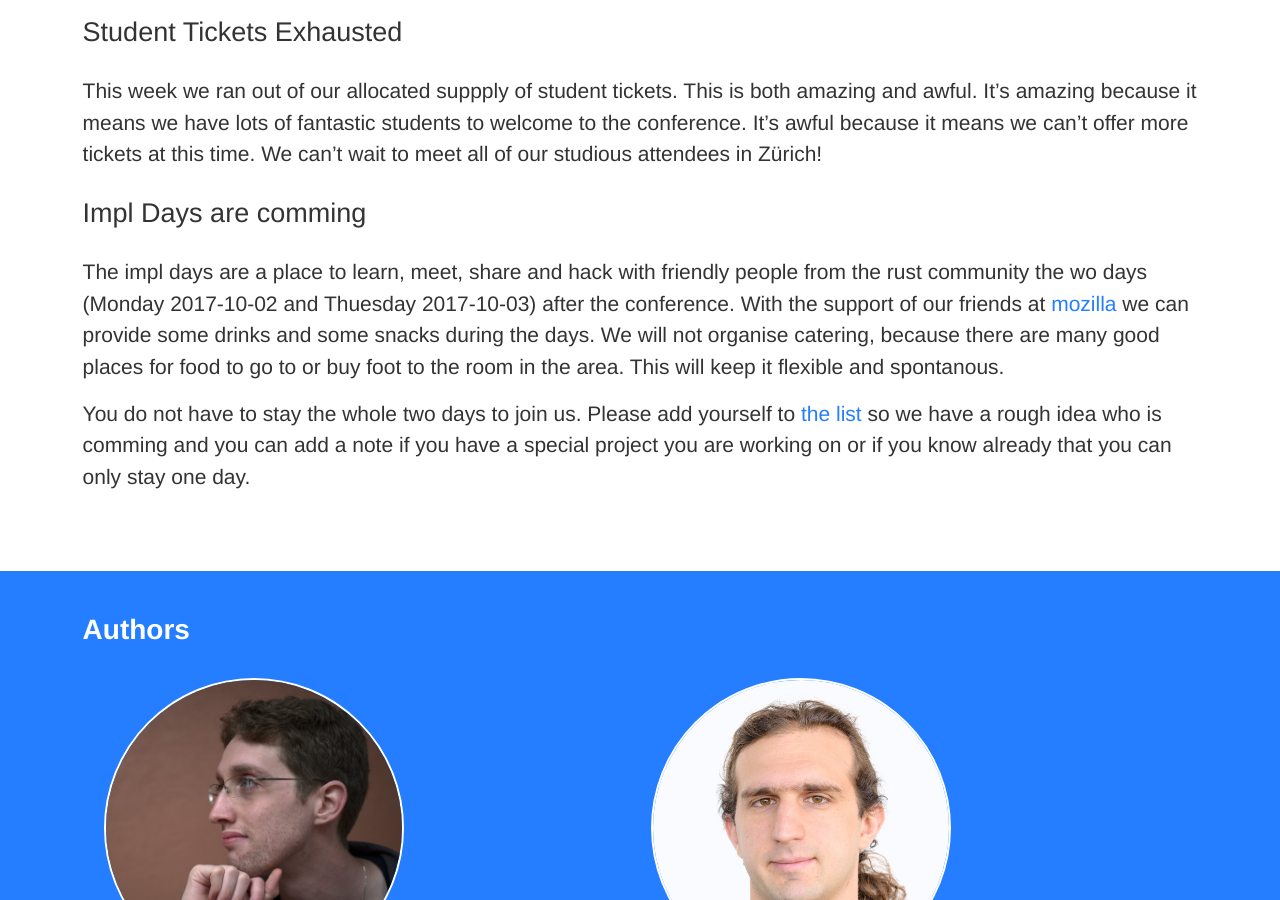
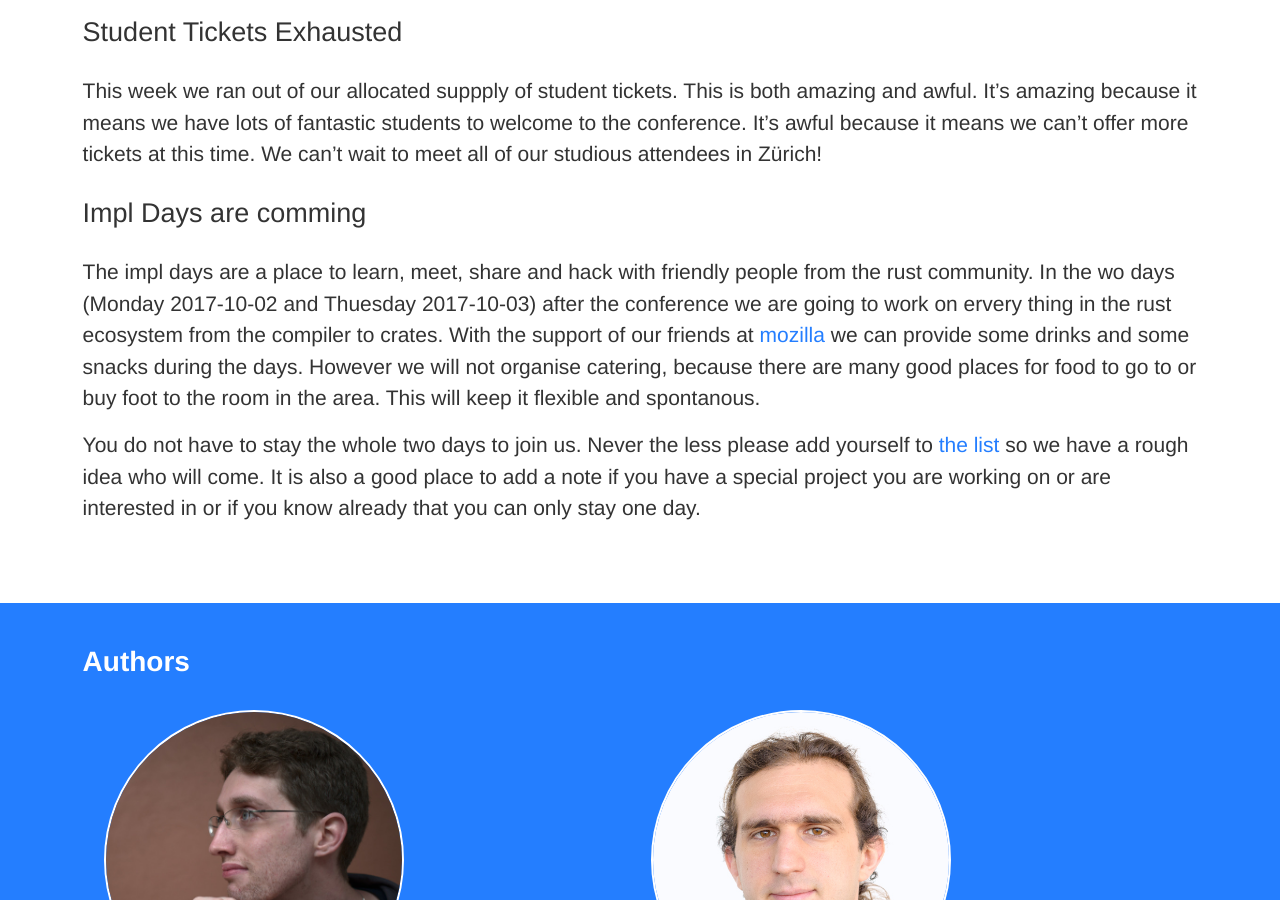
Before and after one commit to RustFestEU/blog.rustfest.eu, a Jekyll site: the page built from _posts/2017-09-17-this-week-in-rustfest-11-the-countdown.md, in a window 1280 px wide and 900 px high, scrolled down 1328 px. Built offline with Jekyll 4.4.1, drawn with Linux system fonts in a browser that asks for light colours.

Commit message:
Phraseing

```diff
--- a/_posts/2017-09-17-this-week-in-rustfest-11-the-countdown.md
+++ b/_posts/2017-09-17-this-week-in-rustfest-11-the-countdown.md
@@ -29,8 +29,12 @@ This week we ran out of our allocated suppply of student tickets. This is both a
 
 ## Impl Days are comming
 
-The impl days are a place to learn, meet, share and hack with friendly people from the rust community the wo days (Monday 2017-10-02 and Thuesday 2017-10-03) after the conference.
-With the support of our friends at [mozilla](https://mozilla.org) we can provide some drinks and some snacks during the days. We will not organise catering, because there are many good places for food to go to or buy foot to the room in the area.
+The impl days are a place to learn, meet, share and hack with friendly people from the rust community.
+In the wo days (Monday 2017-10-02 and Thuesday 2017-10-03) after the conference we are going to work on ervery thing in the rust ecosystem from the compiler to crates.
+With the support of our friends at [mozilla](https://mozilla.org) we can provide some drinks and some snacks during the days.
+However we will not organise catering, because there are many good places for food to go to or buy foot to the room in the area.
 This will keep it flexible and spontanous.
 
-You do not have to stay the whole two days to join us. Please add yourself to [the list](https://github.com/RustFestEU/blog.rustfest.eu/issues/29) so we have a rough idea who is comming and you can add a note if you have a special project you are working on or if you know already that you can only stay one day.
+You do not have to stay the whole two days to join us.
+Never the less please add yourself to [the list](https://github.com/RustFestEU/blog.rustfest.eu/issues/29) so we have a rough idea who will come.
+It is also a good place to add a note if you have a special project you are working on or are interested in or if you know already that you can only stay one day.
```
